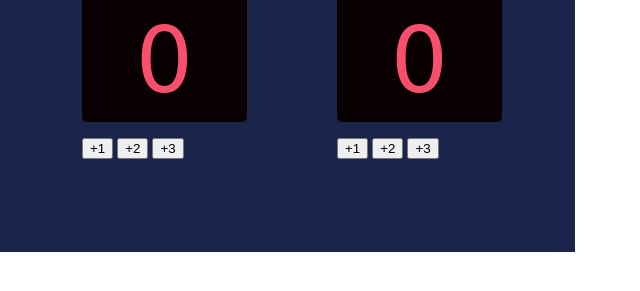
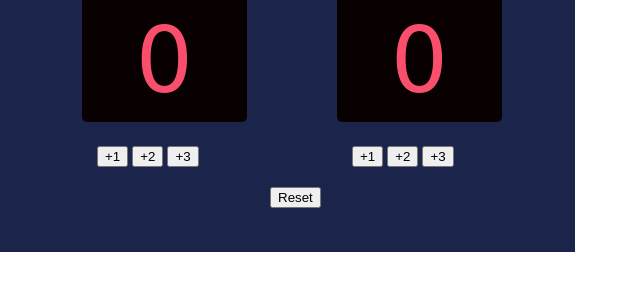
Before and after one commit to sbelisconi/BasketballScoreBoard, a plain HTML site: page index.html in a window 1280 px wide. Shown: the part 133-424 px from the top of the page, without its empty margins (0-640 px from the left). Drawn offline with Linux system fonts and the light colour scheme.

Commit message:
Added a reset button to reset the scores to 0

```diff
--- a/index.css
+++ b/index.css
@@ -97,6 +97,9 @@ color: #eeeeee;
   top: 271px;
   border-radius: 5px;
   color: #9aabd8;
+  background: none;
+  padding: 0.5rem 0.625rem;
+  margin: 0 0.3125rem;
 }
 
 .btn-right {
@@ -107,6 +110,16 @@ color: #eeeeee;
   top: 271px;
   border-radius: 5px;
   color: #9aabd8;
-  stroke: #9aabd8;
   stroke-width: 1px;
+  background: none;
+  padding: 0.5rem 0.625rem;
+  margin: 0 0.3125rem;
 }
+
+#btn-reset {
+  position: absolute;
+  height: 60px;
+  left: 270px;
+  top: 320px;
+  border-radius: 6px;
+}
--- a/index.html
+++ b/index.html
@@ -26,6 +26,9 @@
             <button onclick="awayPlusThree()">+3</button>
           </div>
         </div>
+        <div id="btn-reset">
+          <button onclick="reset()">Reset</button>
+        </div>
       </div>
     </div>
     <script src="index.js"></script>
--- a/index.js
+++ b/index.js
@@ -4,6 +4,7 @@ document.getElementById("homescore").textContent = score1
 document.getElementById("awayscore").textContent = score2
 let homescores = document.getElementById("homescore")
 let awayscores = document.getElementById("awayscore")
+let setStart = document.getElementById("btn-reset")
 
 function homePlusOne() {
     score1 += 1
@@ -40,3 +41,10 @@ function awayPlusThree() {
     console.log(score1)
     awayscores.textContent = score2
 }
+
+function reset() {
+    score1 = 0
+    score2 = 0
+    homescores.textContent = score1
+    awayscores.textContent = score2
+}
```
